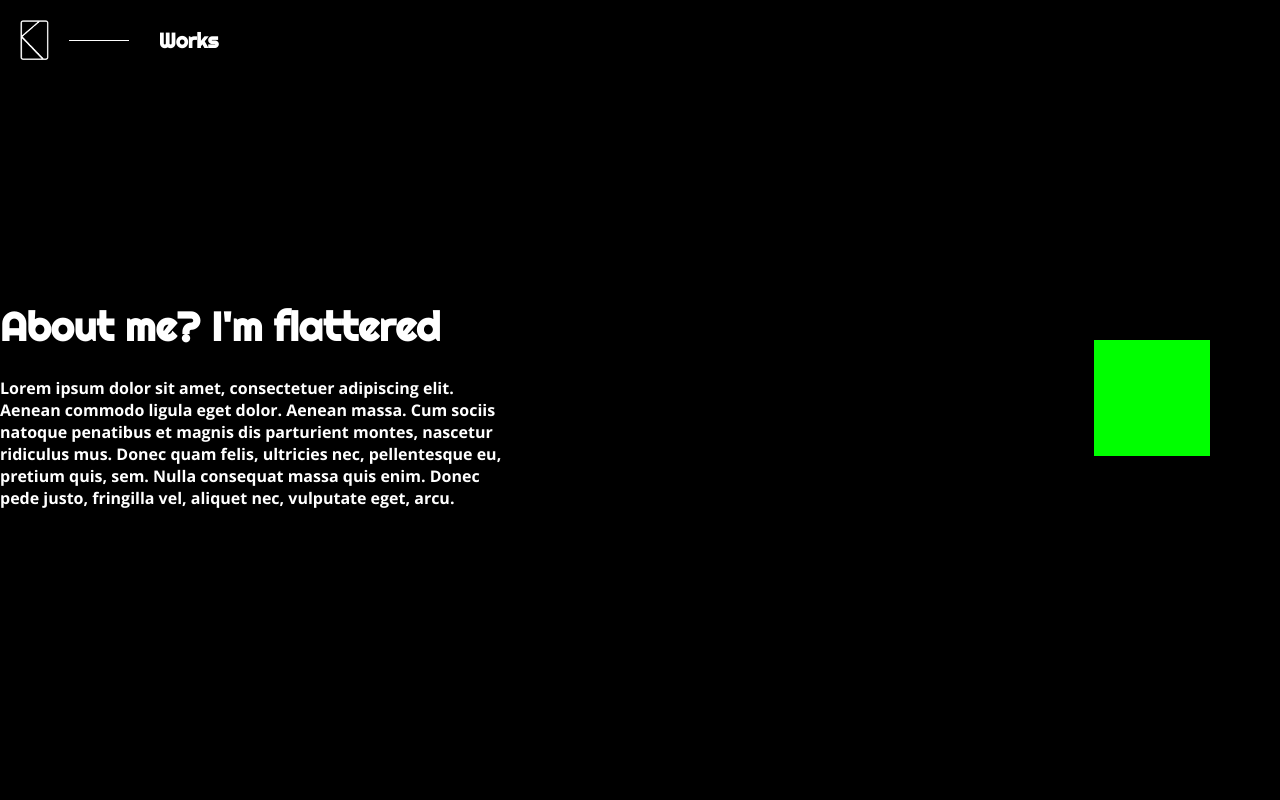
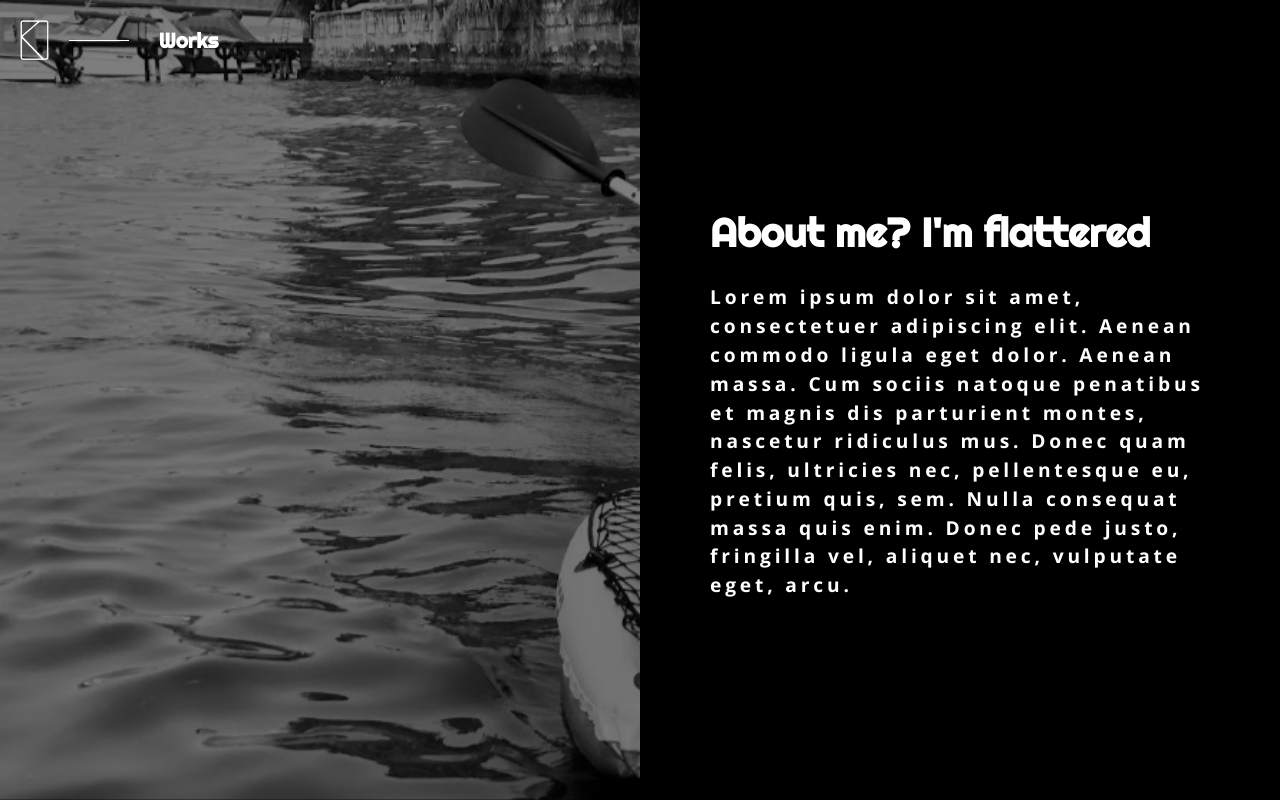
Before and after one commit to kofoworola/kofo, a Vue app: page /about in a window 1280 px wide. Built offline with nearby package versions, Linux system fonts and the light colour scheme; a web font is replaced by a local one.

Commit message:
switched about us page from 3d

```diff
--- a/src/components/AboutModel.vue
+++ b/src/components/AboutModel.vue
@@ -12,6 +12,7 @@
                 renderer: null,
                 scene: null,
                 camera: null,
+                cube: null,
             }
         },
         mounted() {
@@ -20,23 +21,24 @@
         methods: {
             setUpModel() {
                 let canvas = this.$refs.canvas;
-                console.log(canvas);
                 this.scene = new THREE.Scene();
                 this.camera = new THREE.PerspectiveCamera(75, window.innerWidth / window.innerHeight, 0.1, 1000);
 
                 this.renderer = new THREE.WebGLRenderer({canvas: canvas});
                 this.renderer.setSize(window.innerWidth, window.innerHeight);
-                // canvas.appendChild(this.renderer.domElement);
                 let geometry = new THREE.BoxGeometry(1, 1, 1);
-                let material = new THREE.MeshBasicMaterial({color: 0x00ff00});
-                let cube = new THREE.Mesh(geometry, material);
-                this.scene.add(cube);
+                let texture = new THREE.TextureLoader().load( "/images/laravel.png" );
+                let material = new THREE.MeshBasicMaterial({texture});
+                this.cube = new THREE.Mesh(geometry, material);
+                this.scene.add(this.cube);
 
                 this.camera.position.z = 5;
-                this.animate()
+                this.animate();
             },
             animate() {
                 requestAnimationFrame(this.animate);
+                this.cube.rotation.x += 0.01;
+                this.cube.rotation.y += 0.01;
                 this.renderer.render(this.scene, this.camera);
             }
         }
--- a/src/styles/pages/_about.scss
+++ b/src/styles/pages/_about.scss
@@ -9,22 +9,25 @@
     align-items: center;
 
     .about-section__text-content {
-      width: 40%;
-
+      width: 50%;
+      padding: 0 70px;
       .title {
         font-size: 2.5em;
         font-family: $font-secondary;
       }
-      .content{
-        font-size: 1em;
+
+      .content {
+        font-size: 1.2em;
+        letter-spacing: 0.2em;
+        line-height: 1.5em;
       }
     }
-    .about-section__image{
-      width: 60%;
-      canvas{
-        width: 100%;
-        height: 400px;
-      }
+
+    .about-section__image {
+      width: 50%;
+      height: 100%;
+      background: url(../assets/backgrounds/about.jpg) no-repeat center /cover fixed;
+      filter: grayscale(100%) brightness(50%);
     }
   }
 }
--- a/src/views/About.vue
+++ b/src/views/About.vue
@@ -1,16 +1,16 @@
 <template>
   <div class="about">
       <div class="about-section">
+          <div class="about-section__image">
+          </div>
           <div class="about-section__text-content">
               <h1 class="title">About me? I'm flattered</h1>
               <p class="content">
                   Lorem ipsum dolor sit amet, consectetuer adipiscing elit. Aenean commodo ligula eget dolor. Aenean massa. Cum sociis natoque penatibus et magnis dis parturient montes, nascetur ridiculus mus. Donec quam felis, ultricies nec, pellentesque eu, pretium quis, sem. Nulla consequat massa quis enim. Donec pede justo, fringilla vel, aliquet nec, vulputate eget, arcu.
               </p>
           </div>
-          <div class="about-section__image">
-              <about-model></about-model>
-          </div>
       </div>
+      <div class="skills-section"></div>
   </div>
 </template>
 <script>
```
Also changed, not shown: src/assets/backgrounds/about.jpg (added).
